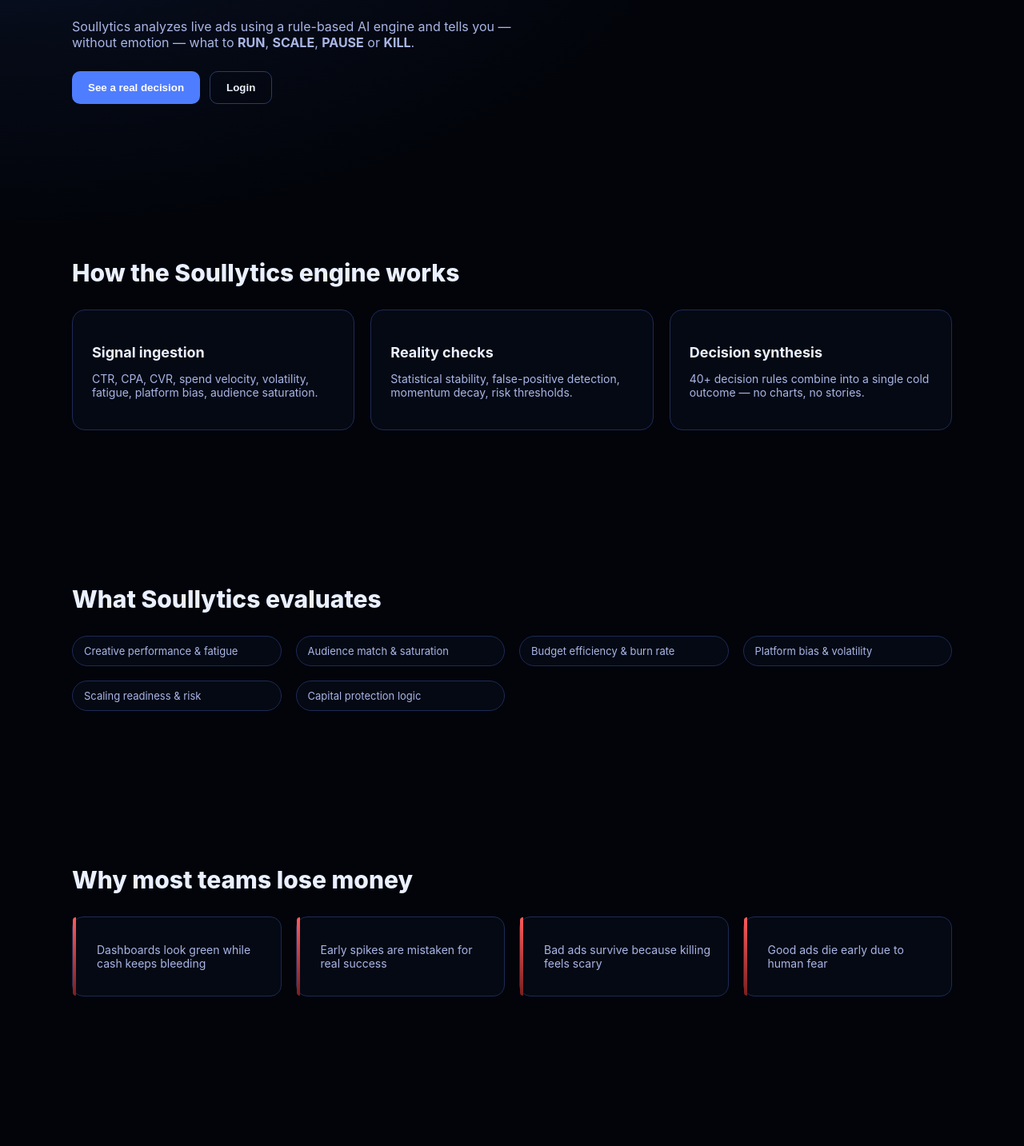
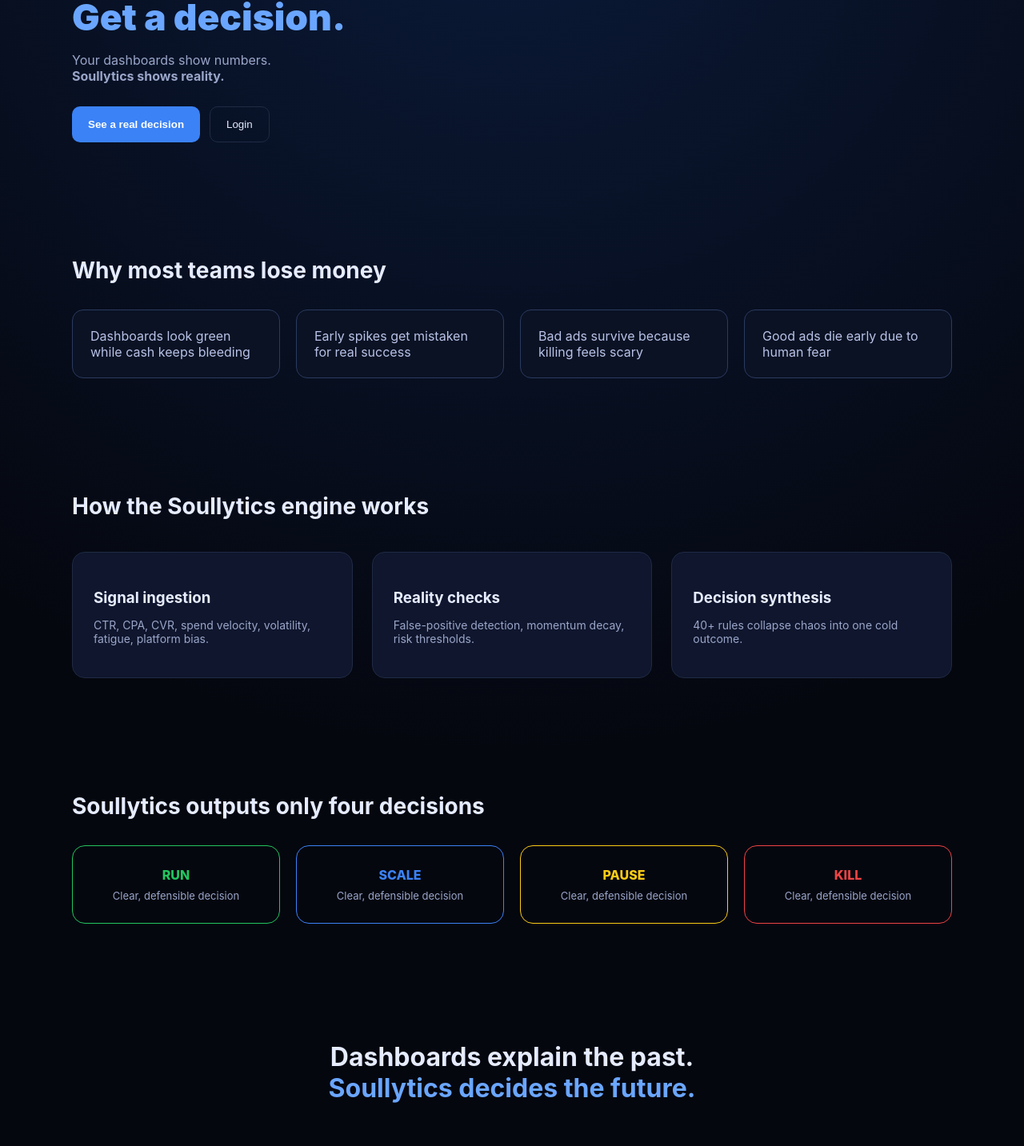
Before and after one commit to ashish98765/soullytics-frontend, a Next.js app: page / in a window 1280 px wide. Shown: the part 210-1643 px from the top of the page at 80% size. Built offline with nearby package versions, Linux system fonts and the light colour scheme.

Commit message:
Update page.tsx

```diff
--- a/src/app/page.tsx
+++ b/src/app/page.tsx
@@ -1,301 +1,243 @@
+"use client";
+
+import { motion } from "framer-motion";
+
+const fadeUp = {
+  hidden: { opacity: 0, y: 30 },
+  visible: { opacity: 1, y: 0 },
+};
+
 export default function Page() {
   return (
-    <main style={bg}>
+    <main
+      style={{
+        minHeight: "100vh",
+        background:
+          "radial-gradient(circle at top, #0b1b3a 0%, #05070f 60%)",
+        color: "#E6ECFF",
+        fontFamily: "Inter, system-ui, sans-serif",
+      }}
+    >
       {/* ================= HERO ================= */}
-      <section style={sectionTight}>
-        <div style={eyebrow}>PAID MARKETING DECISION ENGINE</div>
+      <section style={{ maxWidth: 1100, margin: "0 auto", padding: "120px 16px" }}>
+        <motion.div initial="hidden" animate="visible" variants={fadeUp}>
+          <div style={{ color: "#6AA6FF", fontSize: 12, letterSpacing: 1.2 }}>
+            PAID MARKETING DECISION ENGINE
+          </div>
 
-        <h1 style={heroTitle}>
-          Stop burning ad money.
-          <br />
-          <span style={{ color: "#4F7DFF" }}>Get a decision.</span>
-        </h1>
+          <h1 style={{ fontSize: 46, fontWeight: 900, margin: "12px 0" }}>
+            Stop burning ad money.
+            <br />
+            <span style={{ color: "#6AA6FF" }}>Get a decision.</span>
+          </h1>
 
-        <p style={heroSub}>
-          Soullytics analyzes live ads using a rule-based AI engine and tells you
-          — without emotion — what to <b>RUN</b>, <b>SCALE</b>, <b>PAUSE</b> or{" "}
-          <b>KILL</b>.
-        </p>
+          <p style={{ color: "#9AA6C9", maxWidth: 520, fontSize: 16 }}>
+            Your dashboards show numbers.
+            <br />
+            <b>Soullytics shows reality.</b>
+          </p>
 
-        <div style={ctaRow}>
-          <button style={ctaPrimary}>See a real decision</button>
-          <button style={ctaSecondary}>Login</button>
+          <div style={{ marginTop: 28, display: "flex", gap: 12 }}>
+            <button
+              style={{
+                background: "#3B82F6",
+                color: "#fff",
+                border: "none",
+                padding: "14px 20px",
+                borderRadius: 10,
+                fontWeight: 600,
+              }}
+            >
+              See a real decision
+            </button>
+            <button
+              style={{
+                background: "transparent",
+                color: "#E6ECFF",
+                border: "1px solid #1F2A44",
+                padding: "14px 20px",
+                borderRadius: 10,
+              }}
+            >
+              Login
+            </button>
+          </div>
+        </motion.div>
+      </section>
+
+      {/* ================= WHY TEAMS LOSE ================= */}
+      <section style={{ maxWidth: 1100, margin: "0 auto", padding: "0 16px 120px" }}>
+        <motion.h2
+          initial="hidden"
+          whileInView="visible"
+          variants={fadeUp}
+          viewport={{ once: true }}
+          style={{ fontSize: 28, marginBottom: 32 }}
+        >
+          Why most teams lose money
+        </motion.h2>
+
+        <div
+          style={{
+            display: "grid",
+            gridTemplateColumns: "repeat(auto-fit, minmax(260px, 1fr))",
+            gap: 20,
+          }}
+        >
+          {[
+            "Dashboards look green while cash keeps bleeding",
+            "Early spikes get mistaken for real success",
+            "Bad ads survive because killing feels scary",
+            "Good ads die early due to human fear",
+          ].map((text, i) => (
+            <motion.div
+              key={i}
+              initial="hidden"
+              whileInView="visible"
+              variants={fadeUp}
+              viewport={{ once: true }}
+              style={{
+                background: "#0A1224",
+                border: "1px solid #2B3A5F",
+                borderRadius: 14,
+                padding: 22,
+                color: "#B8C2E6",
+              }}
+            >
+              {text}
+            </motion.div>
+          ))}
         </div>
       </section>
 
       {/* ================= ENGINE ================= */}
-      <section style={section}>
-        <h2 style={h2}>How the Soullytics engine works</h2>
+      <section style={{ maxWidth: 1100, margin: "0 auto", padding: "0 16px 120px" }}>
+        <motion.h2
+          initial="hidden"
+          whileInView="visible"
+          variants={fadeUp}
+          viewport={{ once: true }}
+          style={{ fontSize: 28, marginBottom: 40 }}
+        >
+          How the Soullytics engine works
+        </motion.h2>
 
-        <div style={grid3}>
-          <EngineCard
-            title="Signal ingestion"
-            text="CTR, CPA, CVR, spend velocity, volatility, fatigue, platform bias, audience saturation."
-          />
-          <EngineCard
-            title="Reality checks"
-            text="Statistical stability, false-positive detection, momentum decay, risk thresholds."
-          />
-          <EngineCard
-            title="Decision synthesis"
-            text="40+ decision rules combine into a single cold outcome — no charts, no stories."
-          />
-        </div>
-      </section>
-
-      {/* ================= METRICS ================= */}
-      <section style={sectionTight}>
-        <h2 style={h2}>What Soullytics evaluates</h2>
-
-        <div style={grid}>
+        <div
+          style={{
+            display: "grid",
+            gridTemplateColumns: "repeat(auto-fit, minmax(280px, 1fr))",
+            gap: 24,
+          }}
+        >
           {[
-            "Creative performance & fatigue",
-            "Audience match & saturation",
-            "Budget efficiency & burn rate",
-            "Platform bias & volatility",
-            "Scaling readiness & risk",
-            "Capital protection logic",
-          ].map((t) => (
-            <div key={t} style={metricChip}>{t}</div>
-          ))}
-        </div>
-      </section>
-
-      {/* ================= FAILURES ================= */}
-      <section style={section}>
-        <h2 style={h2}>Why most teams lose money</h2>
-
-        <div style={grid}>
-          {[
-            "Dashboards look green while cash keeps bleeding",
-            "Early spikes are mistaken for real success",
-            "Bad ads survive because killing feels scary",
-            "Good ads die early due to human fear",
-          ].map((text) => (
-            <div key={text} style={diagnosticCard}>
-              <div style={dangerBar} />
-              <p style={diagnosticText}>{text}</p>
-            </div>
+            {
+              title: "Signal ingestion",
+              desc: "CTR, CPA, CVR, spend velocity, volatility, fatigue, platform bias.",
+            },
+            {
+              title: "Reality checks",
+              desc: "False-positive detection, momentum decay, risk thresholds.",
+            },
+            {
+              title: "Decision synthesis",
+              desc: "40+ rules collapse chaos into one cold outcome.",
+            },
+          ].map((s, i) => (
+            <motion.div
+              key={i}
+              initial="hidden"
+              whileInView="visible"
+              variants={fadeUp}
+              viewport={{ once: true }}
+              style={{
+                background: "#0F162D",
+                border: "1px solid #1F2A44",
+                borderRadius: 16,
+                padding: 26,
+              }}
+            >
+              <h3 style={{ marginBottom: 10 }}>{s.title}</h3>
+              <p style={{ color: "#9AA6C9", fontSize: 14 }}>{s.desc}</p>
+            </motion.div>
           ))}
         </div>
       </section>
 
       {/* ================= OUTPUT ================= */}
-      <section style={sectionTight}>
-        <h2 style={h2}>Soullytics outputs only four decisions</h2>
+      <section style={{ maxWidth: 1100, margin: "0 auto", padding: "0 16px 120px" }}>
+        <motion.h2
+          initial="hidden"
+          whileInView="visible"
+          variants={fadeUp}
+          viewport={{ once: true }}
+          style={{ fontSize: 28, marginBottom: 32 }}
+        >
+          Soullytics outputs only four decisions
+        </motion.h2>
 
-        <div style={grid4}>
-          <Decision label="RUN" color="#22C55E" />
-          <Decision label="SCALE" color="#4F7DFF" />
-          <Decision label="PAUSE" color="#FACC15" />
-          <Decision label="KILL" color="#FF5A5A" />
+        <div
+          style={{
+            display: "grid",
+            gridTemplateColumns: "repeat(auto-fit, minmax(220px, 1fr))",
+            gap: 20,
+          }}
+        >
+          {[
+            { label: "RUN", color: "#22C55E" },
+            { label: "SCALE", color: "#3B82F6" },
+            { label: "PAUSE", color: "#FACC15" },
+            { label: "KILL", color: "#EF4444" },
+          ].map((d) => (
+            <motion.div
+              key={d.label}
+              initial="hidden"
+              whileInView="visible"
+              variants={fadeUp}
+              viewport={{ once: true }}
+              style={{
+                border: `1px solid ${d.color}`,
+                borderRadius: 16,
+                padding: 26,
+                textAlign: "center",
+              }}
+            >
+              <div style={{ color: d.color, fontWeight: 800 }}>{d.label}</div>
+              <div style={{ fontSize: 13, color: "#9AA6C9", marginTop: 8 }}>
+                Clear, defensible decision
+              </div>
+            </motion.div>
+          ))}
         </div>
       </section>
 
       {/* ================= FINAL CTA ================= */}
-      <section style={finalSection}>
-        <h2 style={finalTitle}>
+      <section style={{ textAlign: "center", paddingBottom: 120 }}>
+        <motion.h2
+          initial="hidden"
+          whileInView="visible"
+          variants={fadeUp}
+          viewport={{ once: true }}
+          style={{ fontSize: 32 }}
+        >
           Dashboards explain the past.
           <br />
-          <span style={{ color: "#4F7DFF" }}>
-            Soullytics decides the future.
-          </span>
-        </h2>
+          <span style={{ color: "#6AA6FF" }}>Soullytics decides the future.</span>
+        </motion.h2>
 
-        <button style={{ ...ctaPrimary, marginTop: 24 }}>
+        <button
+          style={{
+            marginTop: 28,
+            background: "#3B82F6",
+            color: "#fff",
+            border: "none",
+            padding: "14px 22px",
+            borderRadius: 12,
+            fontWeight: 700,
+          }}
+        >
           Run the engine
         </button>
       </section>
     </main>
   );
 }
-
-/* ================= COMPONENTS ================= */
-
-function EngineCard({ title, text }: { title: string; text: string }) {
-  return (
-    <div style={engineCard}>
-      <h3 style={engineTitle}>{title}</h3>
-      <p style={engineText}>{text}</p>
-    </div>
-  );
-}
-
-function Decision({ label, color }: { label: string; color: string }) {
-  return (
-    <div style={{ ...decisionCard, borderColor: color, color }}>
-      {label}
-      <div style={decisionSub}>Clear, defensible decision</div>
-    </div>
-  );
-}
-
-/* ================= STYLES ================= */
-
-const bg = {
-  minHeight: "100vh",
-  background:
-    "radial-gradient(900px 500px at top left, #0B1A3A 0%, #060B18 50%, #02040A 100%)",
-  color: "#EAF0FF",
-  fontFamily: "Inter, system-ui, sans-serif",
-};
-
-const section = {
-  maxWidth: 1100,
-  margin: "0 auto",
-  padding: "96px 16px",
-};
-
-const sectionTight = {
-  ...section,
-  padding: "72px 16px",
-};
-
-const finalSection = {
-  ...section,
-  textAlign: "center" as const,
-  paddingBottom: 140,
-};
-
-const eyebrow = {
-  color: "#7AA2FF",
-  fontSize: 13,
-  letterSpacing: 1,
-};
-
-const heroTitle = {
-  fontSize: 44,
-  fontWeight: 900,
-  lineHeight: 1.1,
-  marginTop: 12,
-};
-
-const heroSub = {
-  maxWidth: 560,
-  color: "#A9B6E6",
-  fontSize: 16,
-  marginTop: 18,
-};
-
-const h2 = {
-  fontSize: 30,
-  fontWeight: 800,
-  marginBottom: 28,
-};
-
-const finalTitle = {
-  fontSize: 32,
-  fontWeight: 900,
-};
-
-const ctaRow = {
-  display: "flex",
-  gap: 12,
-  marginTop: 26,
-};
-
-const ctaPrimary = {
-  background: "#4F7DFF",
-  color: "#fff",
-  border: "none",
-  padding: "12px 20px",
-  borderRadius: 10,
-  fontWeight: 600,
-  cursor: "pointer",
-};
-
-const ctaSecondary = {
-  background: "transparent",
-  color: "#EAF0FF",
-  border: "1px solid #2A3A6A",
-  padding: "12px 20px",
-  borderRadius: 10,
-  fontWeight: 600,
-  cursor: "pointer",
-};
-
-const grid = {
-  display: "grid",
-  gridTemplateColumns: "repeat(auto-fit, minmax(240px, 1fr))",
-  gap: 18,
-};
-
-const grid3 = {
-  display: "grid",
-  gridTemplateColumns: "repeat(auto-fit, minmax(280px, 1fr))",
-  gap: 20,
-};
-
-const grid4 = {
-  display: "grid",
-  gridTemplateColumns: "repeat(auto-fit, minmax(200px, 1fr))",
-  gap: 18,
-};
-
-const engineCard = {
-  background: "#050914",
-  border: "1px solid #1E2A55",
-  borderRadius: 16,
-  padding: 24,
-};
-
-const engineTitle = {
-  fontSize: 18,
-  fontWeight: 700,
-  marginBottom: 10,
-};
-
-const engineText = {
-  fontSize: 14,
-  color: "#A9B6E6",
-};
-
-const metricChip = {
-  background: "#050914",
-  border: "1px solid #1E2A55",
-  borderRadius: 999,
-  padding: "10px 14px",
-  fontSize: 13,
-  color: "#A9B6E6",
-};
-
-const diagnosticCard = {
-  background: "#050914",
-  border: "1px solid #1E2A55",
-  borderRadius: 14,
-  padding: 18,
-  position: "relative" as const,
-};
-
-const dangerBar = {
-  position: "absolute" as const,
-  left: 0,
-  top: 0,
-  bottom: 0,
-  width: 4,
-  background: "linear-gradient(180deg, #FF5A5A, #7A1F1F)",
-  borderRadius: "14px 0 0 14px",
-};
-
-const diagnosticText = {
-  marginLeft: 12,
-  fontSize: 14,
-  color: "#A9B6E6",
-};
-
-const decisionCard = {
-  border: "1.5px solid",
-  borderRadius: 16,
-  padding: 26,
-  textAlign: "center" as const,
-  fontWeight: 800,
-  fontSize: 20,
-  background: "rgba(255,255,255,0.02)",
-};
-
-const decisionSub = {
-  fontSize: 12,
-  fontWeight: 500,
-  marginTop: 8,
-  color: "#A9B6E6",
-};
```
